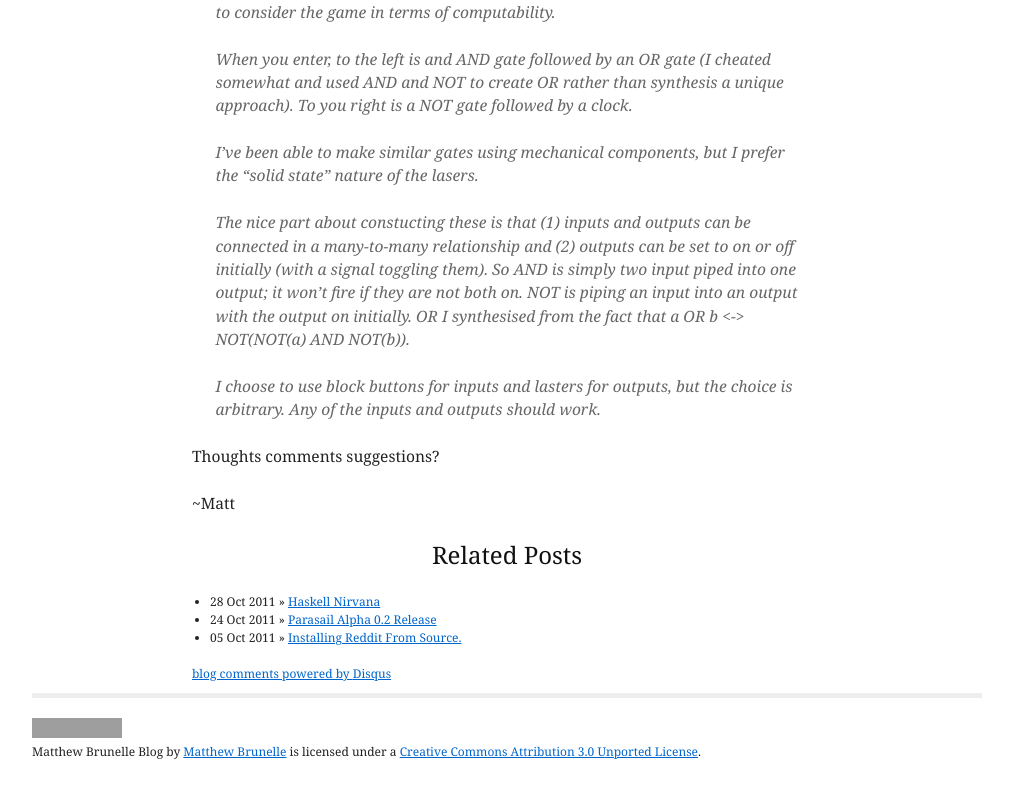
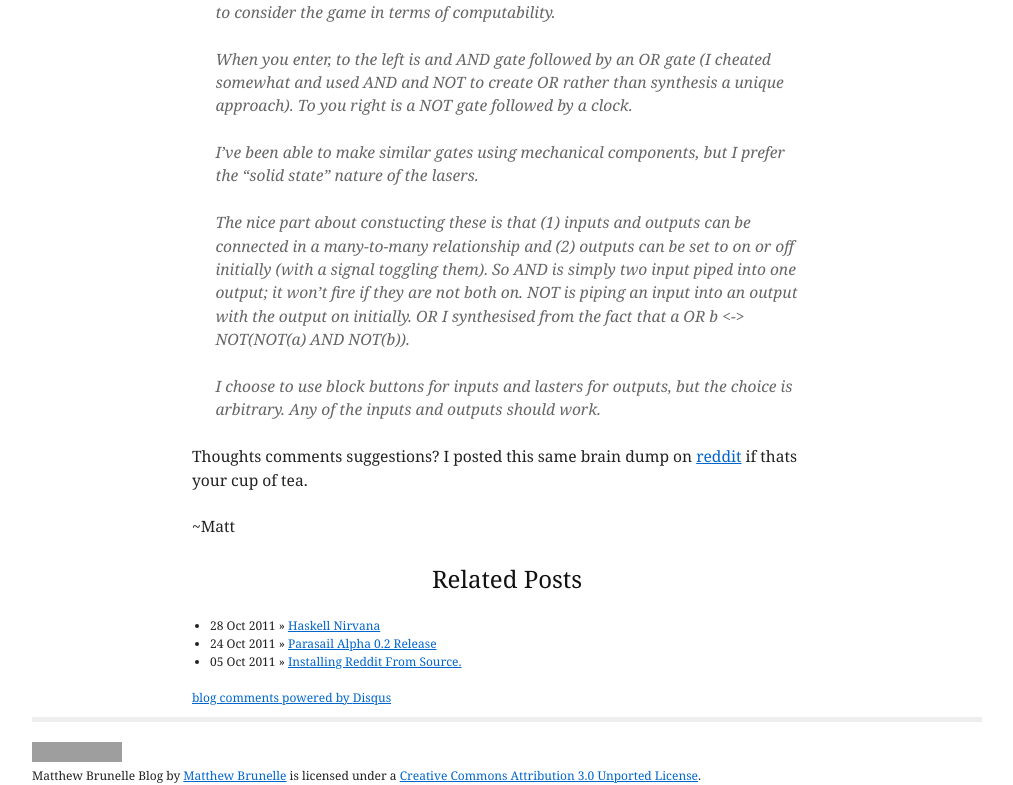
Before and after one commit to ciferkey/ciferkey.github.com, a Jekyll site: the page built from _posts/2012-05-08-Portal2-Computability.markdown, in a window 1280 px wide. Shown: the part 335-1120 px from the top of the page, without its empty margins (133-1146 px from the left). Built offline with Jekyll 4.4.1, drawn with Linux system fonts in a browser that asks for light colours; comment, search, counter and statistics services are not loaded; before the commit the page ends 1096 px from its top, so only the background shows below that; grey boxes are pictures that could not be loaded.

Commit message:
added reddit link

```diff
--- a/_posts/2012-05-08-Portal2-Computability.markdown
+++ b/_posts/2012-05-08-Portal2-Computability.markdown
@@ -17,6 +17,6 @@ The Portal 2 map editor was released today and I was wondering how it could be u
 
 >I choose to use block buttons for inputs and lasters for outputs, but the choice is arbitrary. Any of the inputs and outputs should work.
 
-Thoughts comments suggestions?
+Thoughts comments suggestions? I posted this same brain dump on [reddit](http://www.reddit.com/r/compsci/comments/tdul2/any_portal_2_fans_thoughts_on_computability_in/) if thats your cup of tea.
 
 ~Matt
```
